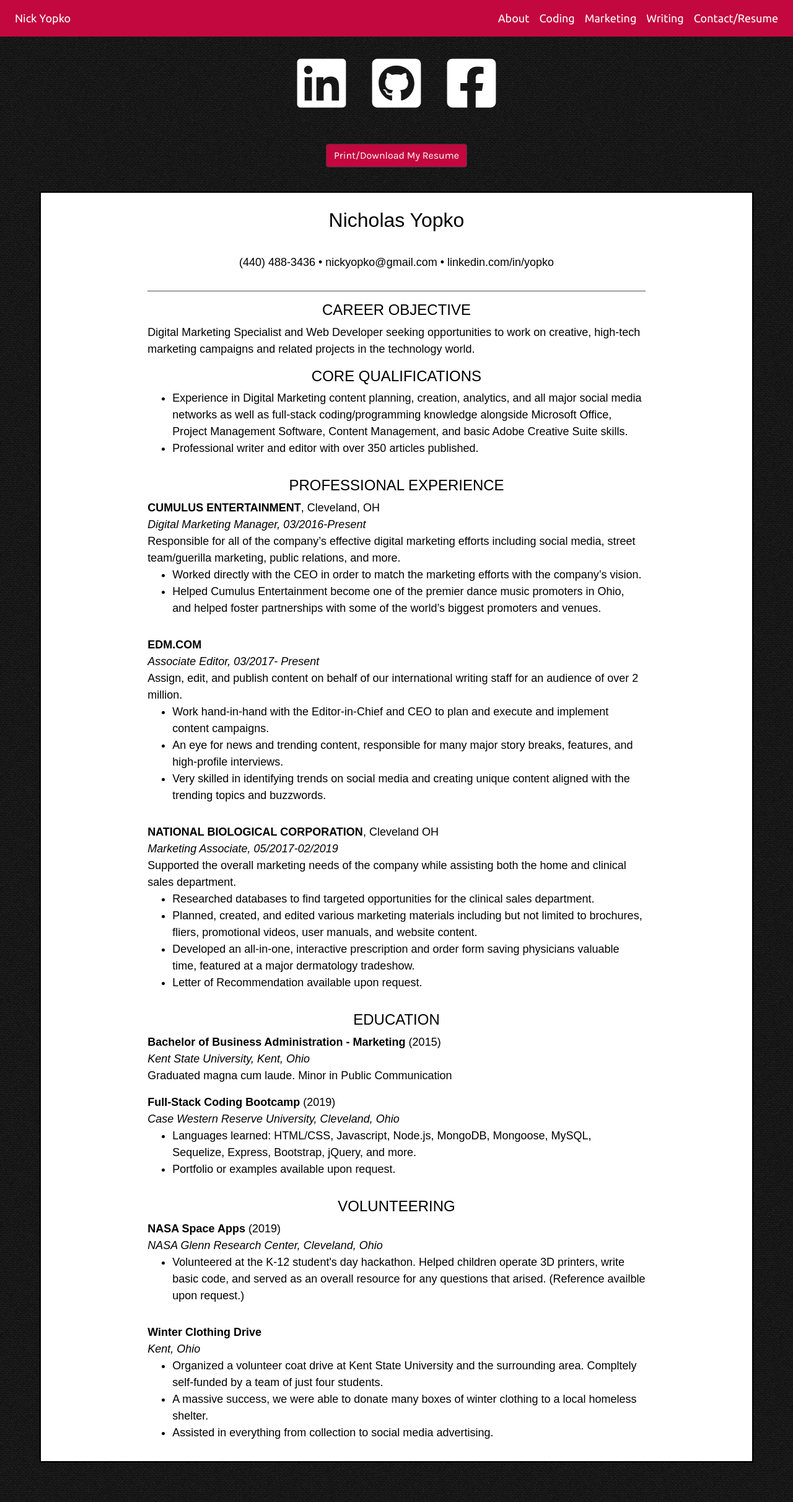
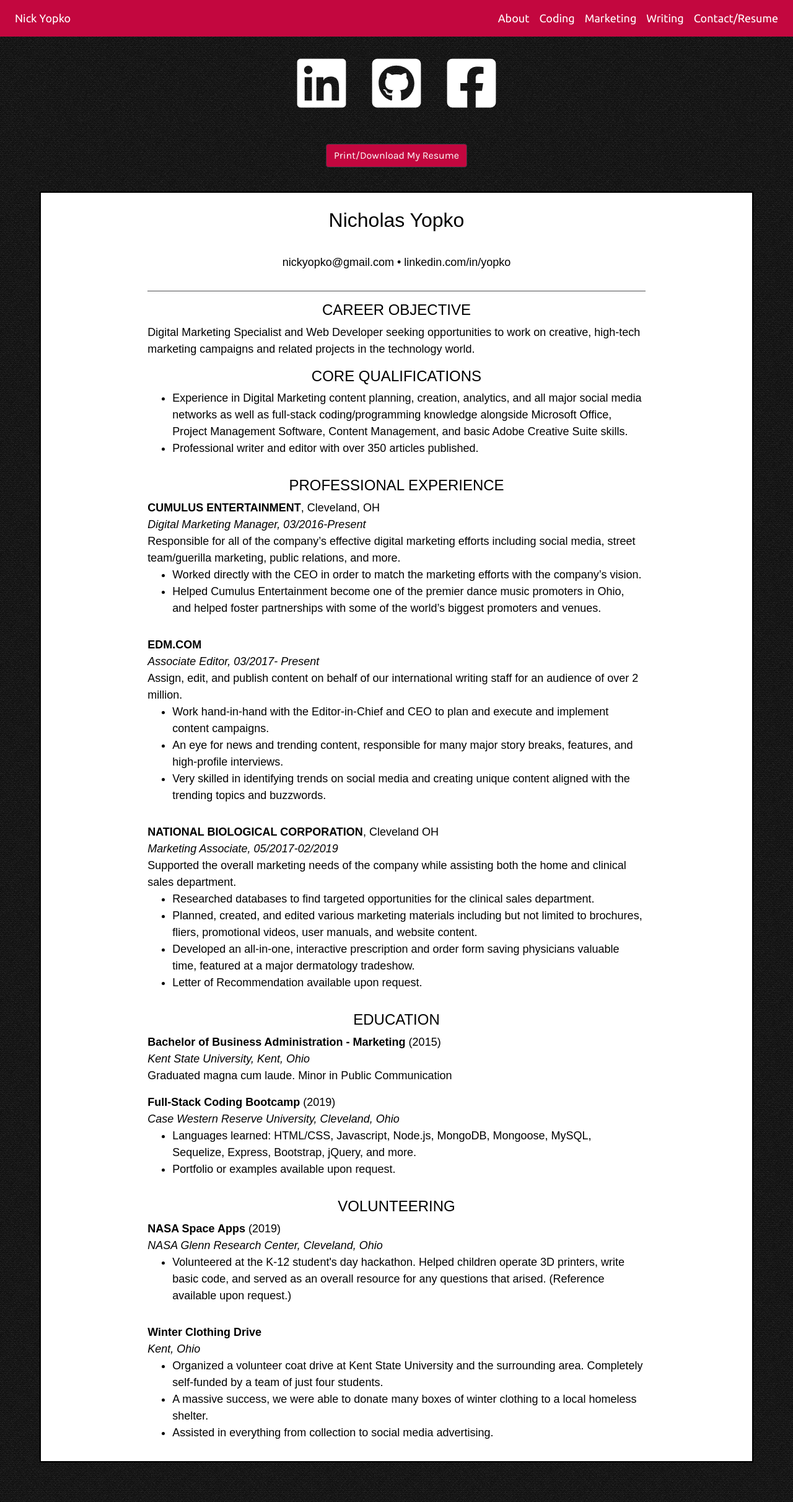
Before and after one commit to nyopko/Personal-Website, a React (Create React App) app: page /resume in a window 1280 px wide. Shown: the whole page at 62% size. Built offline with nearby package versions, Linux system fonts and the light colour scheme.

Commit message:
Fixed typo

```diff
--- a/package.json
+++ b/package.json
@@ -18,7 +18,8 @@
     "start": "react-scripts start",
     "build": "react-scripts build",
     "test": "react-scripts test",
-    "eject": "react-scripts eject"
+    "eject": "react-scripts eject",
+    "deploy": "aws s3 sync build/ s3://nick-yopko"
   },
   "eslintConfig": {
     "extends": "react-app"
--- /dev/null
+++ b/public/error.html
@@ -0,0 +1 @@
+<h1>Error</h1>
--- a/src/Components/Resume/index.js
+++ b/src/Components/Resume/index.js
@@ -28,7 +28,7 @@ function Resume() {
             >
                 <h2 id="resumeName">Nicholas Yopko</h2>
                 <br />
-                <p id="resumeLinks">(440) 488-3436 &#8226; <a id="resumeEmails" href="mailto: nickyopko@gmail.com">nickyopko@gmail.com</a> &#8226; <a id="resumeEmails" href="https://www.linkedin.com/in/yopko/">linkedin.com/in/yopko</a> </p>
+                <p id="resumeLinks"><a id="resumeEmails" href="mailto: nickyopko@gmail.com">nickyopko@gmail.com</a> &#8226; <a id="resumeEmails" href="https://www.linkedin.com/in/yopko/">linkedin.com/in/yopko</a> </p>
                 <hr />
                 <h4 className="resumeHeaders">CAREER OBJECTIVE</h4>
                 <p className="resumeDetails">Digital Marketing Specialist and Web Developer seeking opportunities to work on creative, high-tech marketing campaigns and related projects in the technology world.</p>
@@ -101,7 +101,7 @@ function Resume() {
                 <i>NASA Glenn Research Center, Cleveland, Ohio</i>
                 <br />
                 <ul>
-                <li>Volunteered at the K-12 student's day hackathon. Helped children operate 3D printers, write basic code, and served as an overall resource for any questions that arised. (Reference availble upon request.)</li>
+                <li>Volunteered at the K-12 student's day hackathon. Helped children operate 3D printers, write basic code, and served as an overall resource for any questions that arised. (Reference available upon request.)</li>
                 </ul>
                 </p>
                 <p className="resumeDetails">
@@ -110,7 +110,7 @@ function Resume() {
                 <i>Kent, Ohio</i>
                 <br />
                 <ul>
-                <li>Organized a volunteer coat drive at Kent State University and the surrounding area. Compltely self-funded by a team of just four students.</li>
+                <li>Organized a volunteer coat drive at Kent State University and the surrounding area. Completely self-funded by a team of just four students.</li>
                 <li>A massive success, we were able to donate many boxes of winter clothing to a local homeless shelter.</li>
                 <li>Assisted in everything from collection to social media advertising.</li>
                 </ul>
```
